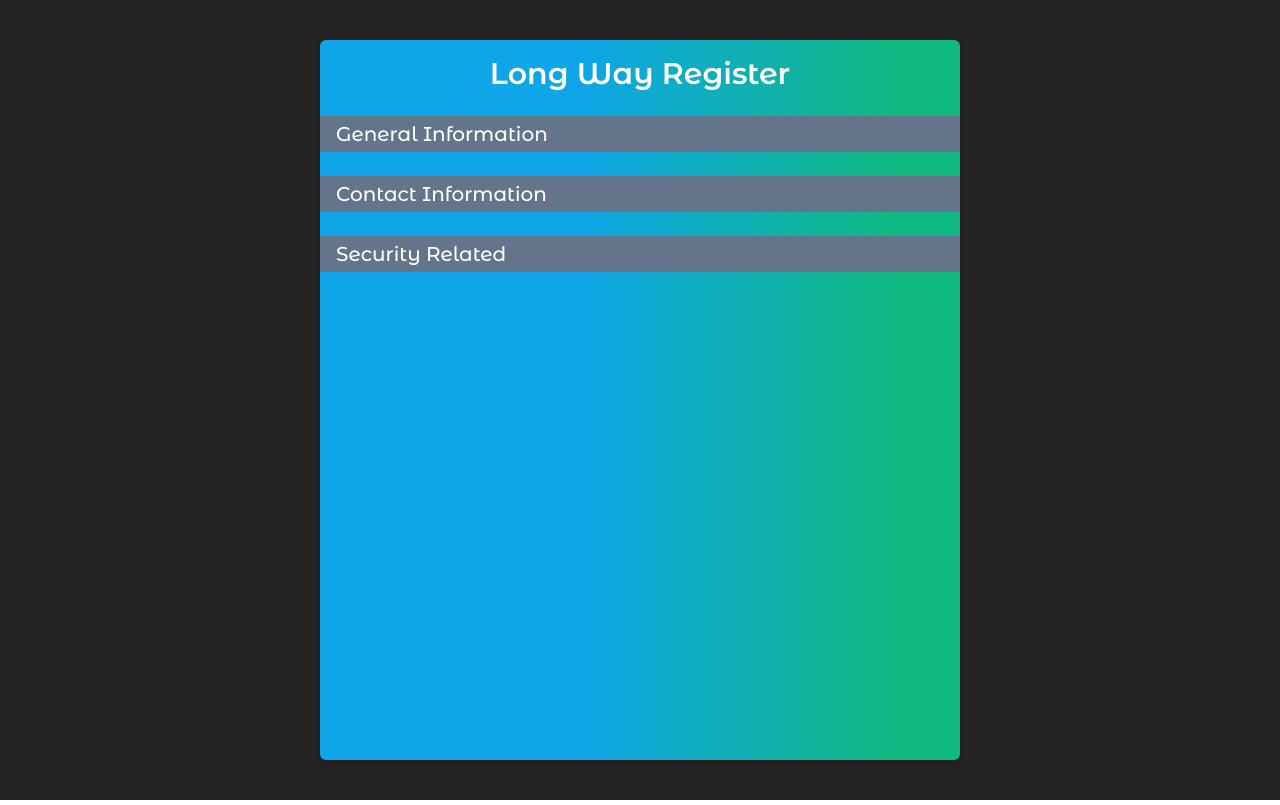
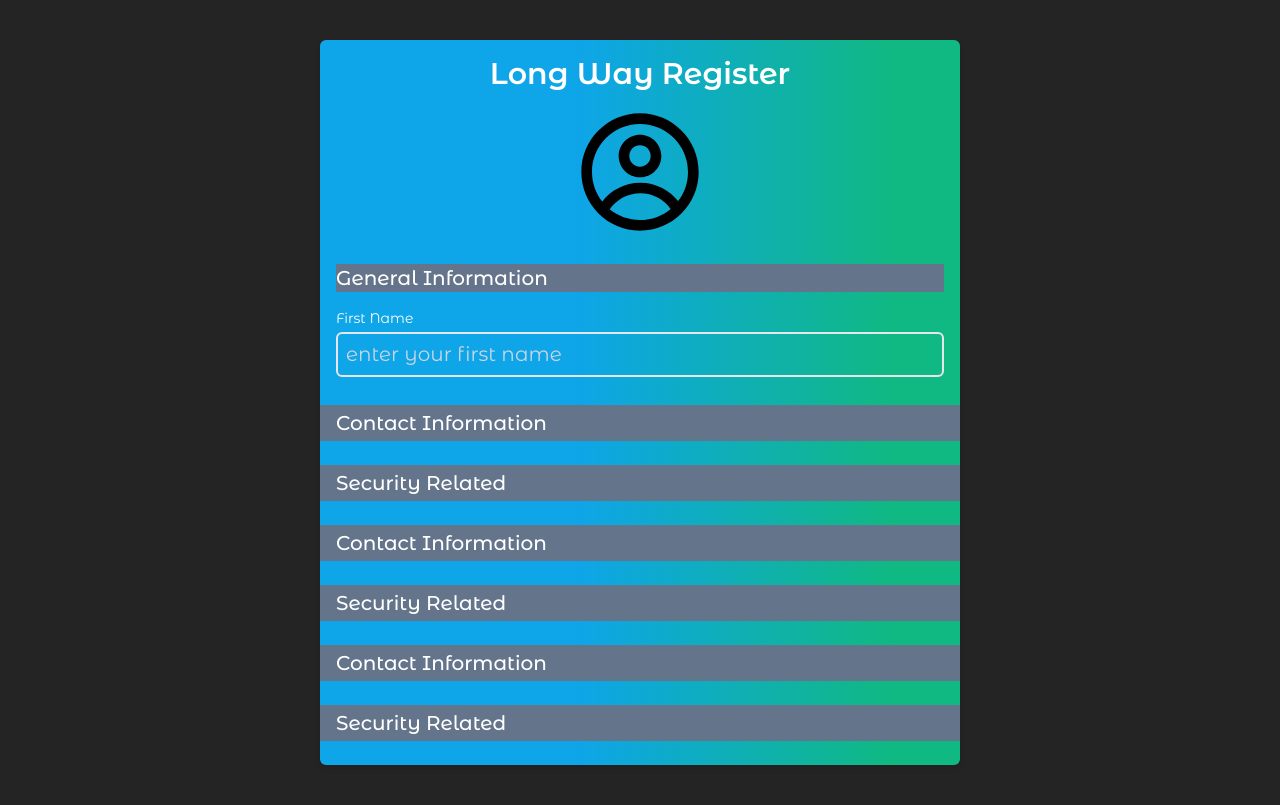
Before and after one commit to deepakgsbv7186/SaveForm, a React (Vite) app: page /longForm in a window 1280 px wide. Built offline with nearby package versions, Linux system fonts and the light colour scheme.

Commit message:
add transparent scrollbar, test one text input field ui

```diff
--- a/package.json
+++ b/package.json
@@ -14,6 +14,7 @@
     "react": "^18.2.0",
     "react-dom": "^18.2.0",
     "react-hot-toast": "^2.4.1",
+    "react-icons": "^5.0.1",
     "react-router-dom": "^6.22.3"
   },
   "devDependencies": {
--- a/src/index.css
+++ b/src/index.css
@@ -10,4 +10,22 @@
   html {
     font-family: "Montserrat Alternates", sans-serif;
   }
+  body {
+    background-color: #242424;
+  }
+  ::-webkit-scrollbar {
+    width: 12px;
+  }
+  ::-webkit-scrollbar-button {
+    display: none;
+  }
+  ::-webkit-scrollbar-track {
+    background-color: transparent;
+    border-radius: 10px;
+    margin-block: 1rem;
+  }
+  ::-webkit-scrollbar-thumb {
+    background-color: gray;
+    border-radius: 10px;
+  }
 }
--- a/src/pages/LongForm/LongForm.jsx
+++ b/src/pages/LongForm/LongForm.jsx
@@ -1,18 +1,94 @@
-import React from "react";
+import React, { useState } from "react";
+import { CgProfile } from "react-icons/cg";
 
 export default function LongForm() {
+  const [profilePic, setProfilePic] = useState(null);
+
+  const handleProfilePic = (e) => {
+    // Trigger file input when profile icon is clicked
+    const fileInput = document.createElement("input");
+    fileInput.type = "file";
+    fileInput.accept = "image/*"; // Accept only image files
+    fileInput.onchange = handleFileChange;
+    fileInput.click();
+  };
+
+  const handleFileChange = (e) => {
+    const file = e.target.files[0];
+    if (file) {
+      const reader = new FileReader();
+      reader.onload = () => {
+        setProfilePic(reader.result); // Update profilePic state with the selected image
+      };
+      reader.readAsDataURL(file);
+    }
+  };
+
   return (
     <>
-      <div className="w-full h-[100vh] bg-[#242424] flex justify-center items-center py-10">
+      <div className="w-full h-auto bg-[#242424] flex justify-center items-center py-10">
         <div className="w-[90%] lg:w-[50%] h-full rounded-md shadow-md bg-gradient-to-r from-sky-500 from-40% to-emerald-500 to-90%">
           <h2 className="font-semibold text-white text-center my-4 text-3xl">
             Long Way Register
           </h2>
+          {profilePic ? (
+            <div
+              onClick={handleProfilePic}
+              className="w-[150px] h-[150px] rounded-full bg-white mx-auto my-10 flex justify-center items-center cursor-pointer"
+            >
+              <img
+                src={profilePic}
+                alt="profilepic"
+                className="w-[100%] h-[100%] rounded-full object-cover"
+              />
+            </div>
+          ) : (
+            <CgProfile
+              className="text-[8rem] text-center w-full cursor-pointer"
+              onClick={handleProfilePic}
+            />
+          )}
+          <section className="my-6 px-4 py-1 ">
+            <h3 className="font-medium text-white text-xl bg-slate-500">
+              General Information
+            </h3>
+            {/* first name, last name, full name (preview), gender, date of birth, marital status */}
+            <div>
+              <label
+                htmlFor="firstName"
+                className="block text-white text-sm mt-4 mb-1"
+              >
+                First Name
+              </label>
+              <input
+                type="text"
+                name="firstName"
+                placeholder="enter your first name"
+                className="font-bold text-white text-xl leading-relaxed placeholder:text-slate-300 placeholder:font-normal bg-transparent rounded-md outline-none w-full px-2 py-1 border-2 focus:border-yellow-400"
+              />
+            </div>
+          </section>
           <section className="my-6 px-4 py-1 bg-slate-500">
             <h3 className="font-medium text-white text-xl">
-              General Information
+              Contact Information
             </h3>
-            {/* profile pic, first name, last name, full name (preview), gender, date of birth, marital status */}
+            {/* email, phone, country, state, city, pincode */}
+          </section>
+          <section className="my-6 px-4 py-1 bg-slate-500">
+            <h3 className="font-medium text-white text-xl">Security Related</h3>
+            {/* id proof(pdf file), password, confirm password, describe yourself(optional) */}
+            {/* captha using random hex color and user needs to match the color code, which also change the app background */}
+          </section>
+          <section className="my-6 px-4 py-1 bg-slate-500">
+            <h3 className="font-medium text-white text-xl">
+              Contact Information
+            </h3>
+            {/* email, phone, country, state, city, pincode */}
+          </section>
+          <section className="my-6 px-4 py-1 bg-slate-500">
+            <h3 className="font-medium text-white text-xl">Security Related</h3>
+            {/* id proof(pdf file), password, confirm password, describe yourself(optional) */}
+            {/* captha using random hex color and user needs to match the color code, which also change the app background */}
           </section>
           <section className="my-6 px-4 py-1 bg-slate-500">
             <h3 className="font-medium text-white text-xl">
```
Also changed, not shown: 1 other file (tests, documents, lock files or other folders).
